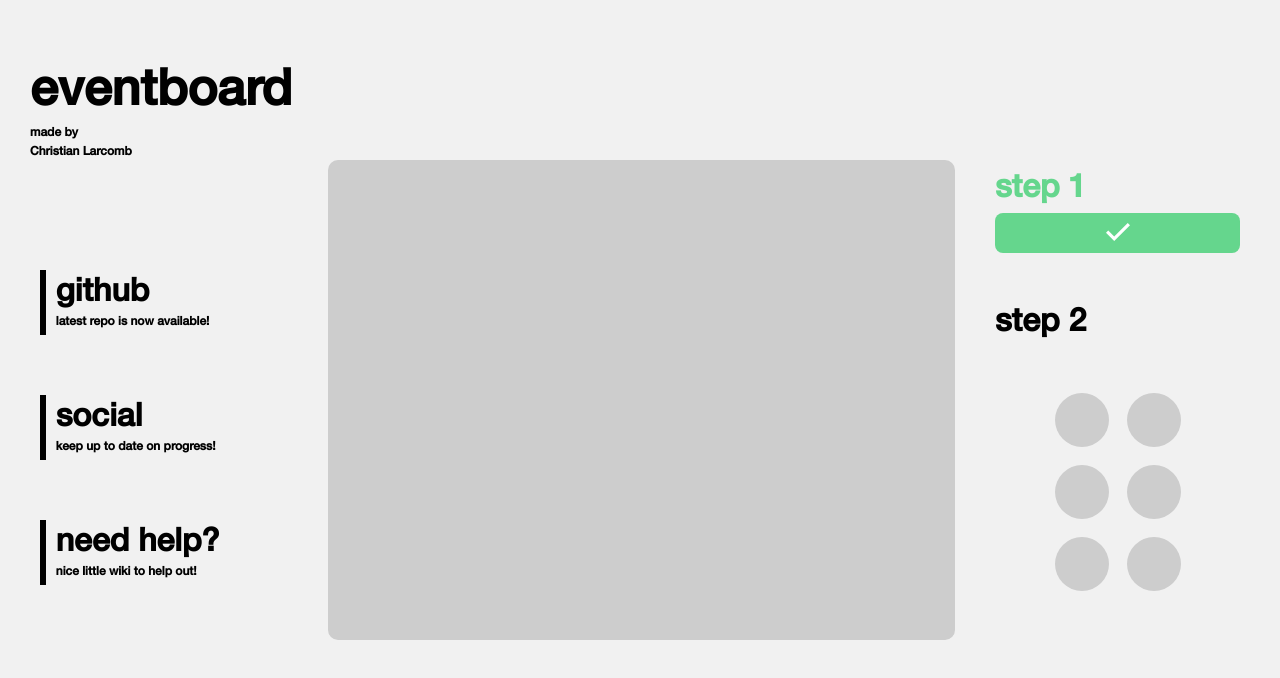
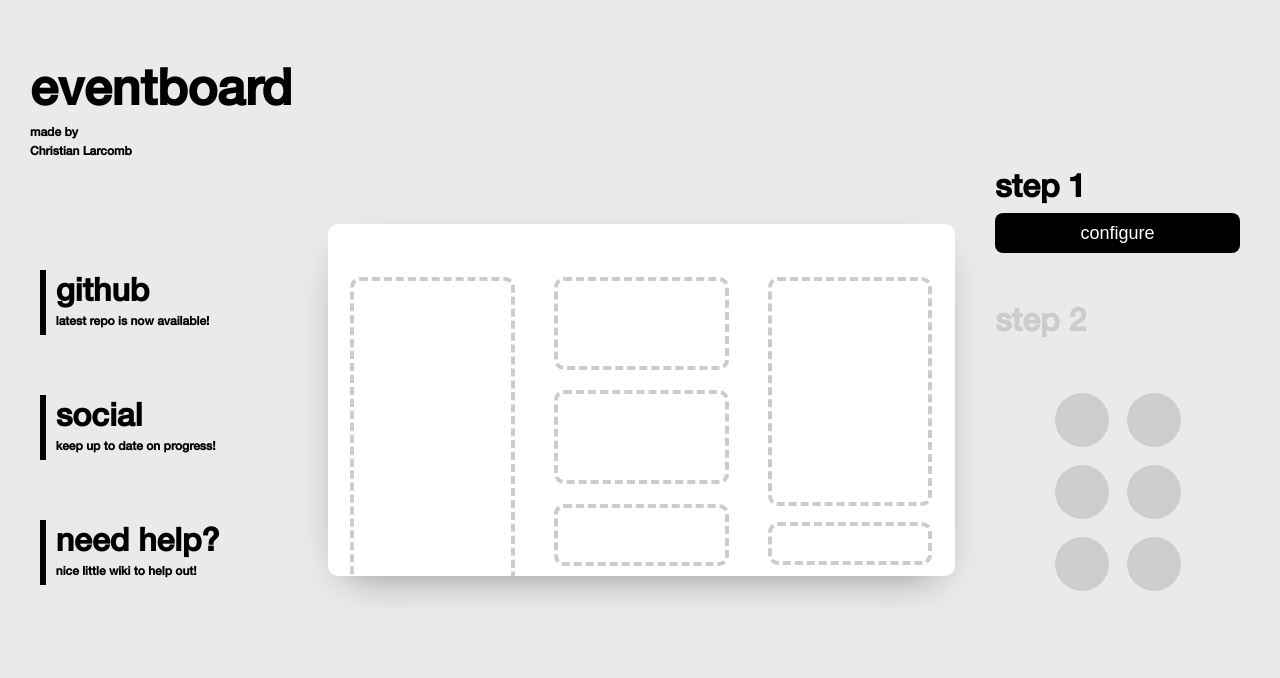
Before and after one commit to christianlarcomb/EventBoard, a React (Create React App) app: page / in a window 1280 px wide. Shown: the top 678 px of the page. Built offline with nearby package versions, Linux system fonts and the light colour scheme; no server answers.

Commit message:
Config menu structure near completion
- scaling is optimal
- design is sound
- concept matured
- finished the structure of the configuration simulator
- preparing the next phase of implementing features and step 1 configuration menus.

```diff
--- a/src/components/config-menu/config-menu.component.jsx
+++ b/src/components/config-menu/config-menu.component.jsx
@@ -63,6 +63,7 @@ class Login extends React.Component {
 
             <div className="app-split-container">
 
+                {/* App Split 1 */}
                 <div className="app-split one">
 
                     <div className="menu-container">
@@ -99,8 +100,12 @@ class Login extends React.Component {
 
                                                 <div className="menu-button-sel grid-row-65-35">
 
-                                                    <span className="menu-button-sel-title txt-32px txt-bld">{data.title}</span>
-                                                    <span className="menu-button-sel-desc txt-12px txt-bld">{data.description}</span>
+                                                    <span className="menu-button-sel-title txt-32px txt-bld">
+                                                        {data.title}
+                                                    </span>
+                                                    <span className="menu-button-sel-desc txt-12px txt-bld">
+                                                        {data.description}
+                                                    </span>
 
                                                 </div>
 
@@ -118,22 +123,59 @@ class Login extends React.Component {
 
                 </div>
 
-
+                {/* App Split 2 */}
                 <div className="app-split two">
-
                     <div className="config-slot-grid">
 
                         <br/>
+
                         <div className="config-slot-container">
 
+                            <div className="config-slot-wrapper">
+
+                                <div className="config-simulator-grid">
+
+                                    <div className="config-simulator-obj col-one">
+
+                                    </div>
+
+                                    <div className="config-simulator-obj col-two">
+
+                                        <div className="config-simulator-obj two">
+
+                                        </div>
+                                        <div className="config-simulator-obj three">
+
+                                        </div>
+                                        <div className="config-simulator-obj four">
+
+                                        </div>
+
+                                    </div>
+
+                                    <div className="config-simulator-obj col-three">
+
+                                        <div className="config-simulator-obj five">
+
+                                        </div>
+                                        <div className="config-simulator-obj six">
+
+                                        </div>
+
+                                    </div>
+
+                                </div>
+
+                            </div>
+
                         </div>
+
                         <br/>
 
                     </div>
-
                 </div>
 
-
+                {/* App Split 3 */}
                 <div className="app-split three">
 
                     <div className="sel-menu-container">
--- a/src/components/config-menu/config-steps.component.jsx
+++ b/src/components/config-menu/config-steps.component.jsx
@@ -10,7 +10,7 @@ class ConfigurationMenu extends React.Component
 
         this.state =
             {
-                step_one_completed: true
+                step_one_completed: false
             }
 
     }
--- a/src/stylesheets/config-menu/config-menu.css
+++ b/src/stylesheets/config-menu/config-menu.css
@@ -21,6 +21,20 @@ OUT OF OR IN CONNECTION WITH THE SOFTWARE OR THE USE OR OTHER DEALINGS IN THE
 SOFTWARE.
  */
 
+:root
+{
+  -webkit-touch-callout: none; /* iOS Safari */
+  -webkit-user-select: none; /* Safari */
+  -moz-user-select: none; /* Old versions of Firefox */
+  -ms-user-select: none; /* Internet Explorer/Edge */
+  user-select: none; /* Non-prefixed version, currently
+                      supported by Chrome, Opera and Firefox */
+}
+
+body {
+  background-color: #eaeaea;
+}
+
 .app-split-container
 {
   height: 100vh;
@@ -37,13 +51,13 @@ SOFTWARE.
   max-width: 400px;
   display: flex;
   float: left;
-
 }
 
 .app-split.two
 {
   height: 100%;
   width: 100%;
+  min-width: 350px;
   align-items: center;
   align-content: center;
   display: flex;
@@ -130,6 +144,10 @@ SOFTWARE.
   height: 24px;
 }
 
+
+/****** Config Simulator ******/
+
+/* main */
 .config-slot-grid
 {
   display: grid;
@@ -143,5 +161,110 @@ SOFTWARE.
   height: 100%;
   width: 100%;
   border-radius: 10px;
-  background-color: #cdcdcd;
+
+  display: grid;
+  align-content: center;
+  max-width: 1300px;
+  margin: 0 auto;
 }
+
+.config-slot-wrapper
+{
+  width: 100%;
+  background-color: #fff;
+  padding-top: 56.25%;
+  border-radius: 10px;
+  box-shadow: 0 15px 40px -20px rgba(0,0,0,0.49);
+  position: relative;
+  overflow: hidden;
+}
+
+/* simulator content */
+.config-simulator-grid
+{
+  position: absolute;
+  bottom: 0;
+  display: grid;
+  grid-template-columns: 33.3% 33.3% 33.3%;
+  height: 85%;
+  width: inherit;
+}
+
+.config-simulator-obj.col-one
+{
+  width: 75%;
+  height: 100%;
+  border-radius: 10px 10px 0 0;
+  border-style: dashed;
+  border-width: 4px;
+  border-color: var(--disabled-color);
+  margin: auto;
+}
+
+.config-simulator-obj.col-two
+{
+  display: grid;
+  grid-template-rows: 38% 38% 24%;
+}
+
+.config-simulator-obj.col-three
+{
+  display: grid;
+  grid-template-rows: 82% 18%;
+}
+
+/* individual objects */
+.config-simulator-obj.two
+{
+  width: 80%;
+  height: 75%;
+  border-radius: 10px;
+  border-style: dashed;
+  border-width: 4px;
+  border-color: var(--disabled-color);
+  margin: 0 auto auto;
+}
+
+.config-simulator-obj.three
+{
+  width: 80%;
+  height: 75%;
+  border-radius: 10px;
+  border-style: dashed;
+  border-width: 4px;
+  border-color: var(--disabled-color);
+  margin: 0 auto auto;
+}
+
+.config-simulator-obj.four
+{
+  width: 80%;
+  height: 75%;
+  border-radius: 10px;
+  border-style: dashed;
+  border-width: 4px;
+  border-color: var(--disabled-color);
+  margin: 0 auto auto;
+}
+
+.config-simulator-obj.five
+{
+  width: 75%;
+  height: 90%;
+  border-radius: 10px;
+  border-style: dashed;
+  border-width: 4px;
+  border-color: var(--disabled-color);
+  margin: 0 auto auto;
+}
+
+.config-simulator-obj.six
+{
+  width: 75%;
+  height: 65%;
+  border-radius: 10px;
+  border-style: dashed;
+  border-width: 4px;
+  border-color: var(--disabled-color);
+  margin: 0 auto auto;
+}
```
